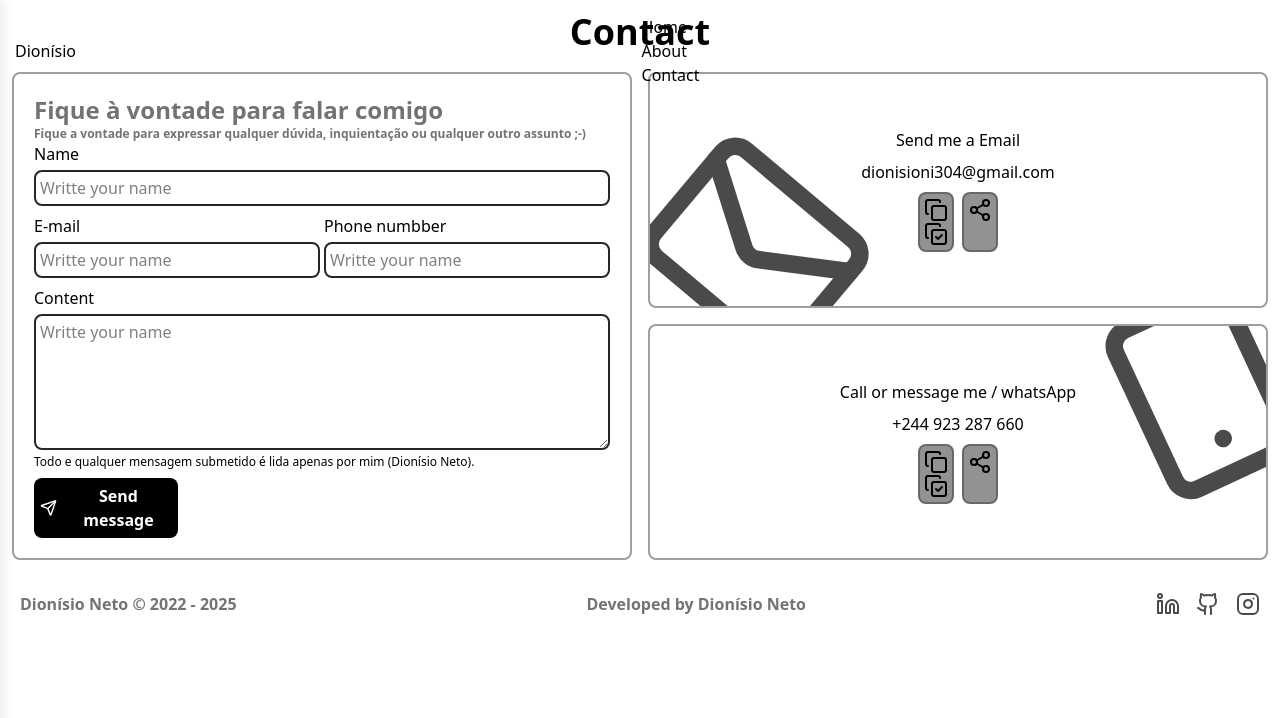
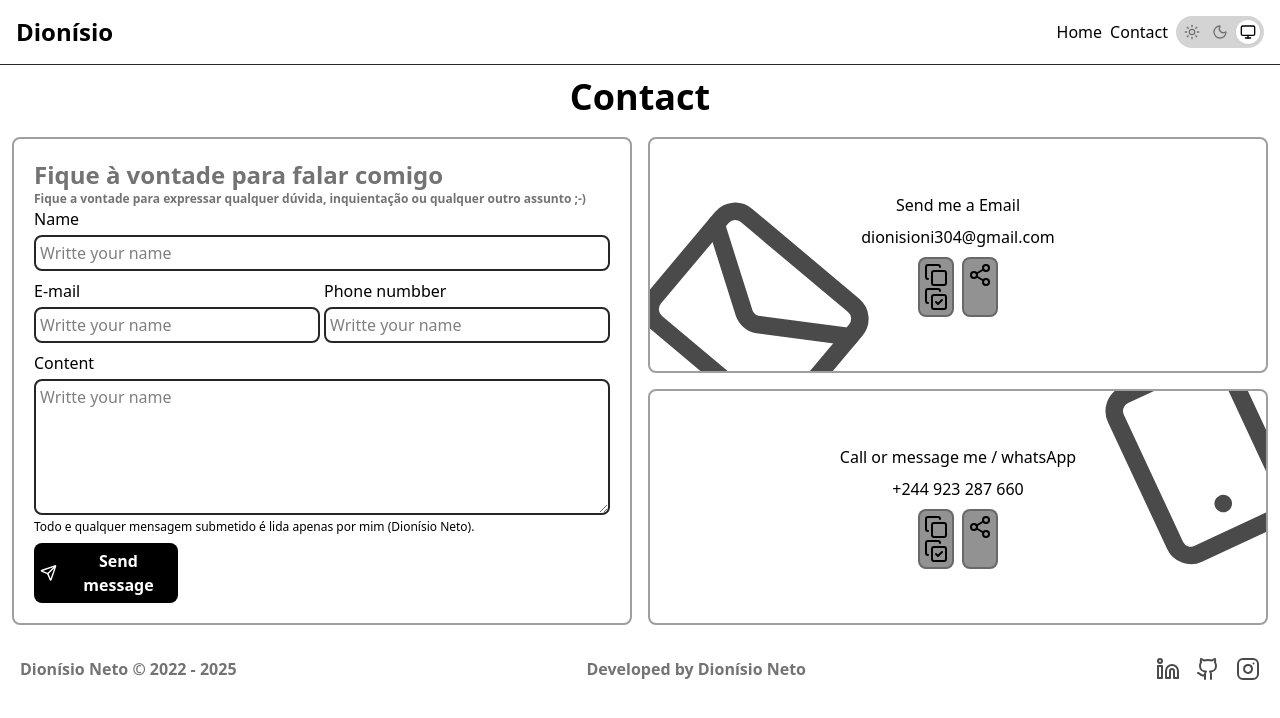
Before and after one commit to DionsioNeto/portfolio, a Vue app: page /contact in a window 1280 px wide. Shown: the top 718 px of the page. Built offline with nearby package versions, Linux system fonts and the light colour scheme.

Commit message:
The header done!

```diff
--- a/src/components/theHeader.vue
+++ b/src/components/theHeader.vue
@@ -1,179 +1,44 @@
-<script setup>
-import { ref, onMounted } from 'vue'
-import { RouterLink } from 'vue-router'
-import { faBars, faXmark } from '@fortawesome/free-solid-svg-icons'
-import { FontAwesomeIcon as Fa } from '@fortawesome/vue-fontawesome'
-
-const isSidebarOpen = ref(false)
-
-const toggleBarLateral = () => {
-  isSidebarOpen.value = !isSidebarOpen.value
-}
-
-onMounted(() => {
-  window.addEventListener("scroll", () => {
-    document.querySelector("header")?.classList.toggle("roll", window.scrollY > 0)
-  })
-})
+<script setup lang="ts">
+import { Moon, SunDim, Monitor, Sun } from 'lucide-vue-next';
+import { useAppearance } from '../useAppearance';
+const { appearance, updateAppearance } = useAppearance();
+const tabs = [
+    { value: 'light', Icon: Sun  },
+    { value: 'dark', Icon: Moon },
+    { value: 'system', Icon: Monitor },
+] as const;
 </script>
-
 <template>
-  <header>
-    <div class="logo">
-      <h1>Dionísio</h1>
-    </div>
-    <nav>
-      <ul>
-        <li><RouterLink to="/">Home</RouterLink></li>
-        <li><RouterLink to="/about">About</RouterLink></li>
-        <li><RouterLink to="/contact">Contact</RouterLink></li>
-      </ul>
-    </nav>
-    <div class="btn-responsive" @click="toggleBarLateral">
-        <fa icon="equals" />
-    </div>
-  </header>
-
-  <aside :class="{ open: isSidebarOpen }">
-    <div class="close-btn" @click="toggleBarLateral">
-      <Fa :icon="faXmark" />
-    </div>
-    <nav>
-      <ul>
-        <li><RouterLink to="/">Home</RouterLink></li>
-        <li><RouterLink to="/about">About</RouterLink></li>
-        <li><RouterLink to="/contact">Contact</RouterLink></li>
-      </ul>
-    </nav>
-  </aside>
-
-  <div v-if="isSidebarOpen" class="overlay" @click="toggleBarLateral" />
-</template>
-
-<style scoped>
-/* Header fixo no topo */
-header {
-  background-color: var(--bg-secondary);
-  display: flex;
-  justify-content: space-between;
-  align-items: center;
-  position: fixed;
-  width: 100%;
-  z-index: 10;
-  padding: 15px;
-  transition: background-color 0.3s;
-}
-
-header.roll {
-  box-shadow: 0 2px 10px rgba(0, 0, 0, 0.1);
-}
-
-/* Botão hamburguer */
-.btn-responsive {
-  cursor: pointer;
-  font-size: 24px;
-}
-
-/* Menu lateral */
-aside {
-  position: fixed;
-  top: 0;
-  left: -250px;
-  width: 250px;
-  height: 100vh;
-  background-color: var(--bg-secondary);
-  padding: 20px;
-  box-shadow: 2px 0 12px rgba(0, 0, 0, 0.1);
-  transition: left 0.3s ease;
-  z-index: 100;
-}
-
-aside.open {
-  left: 0;
-}
-
-aside .close-btn {
-  display: flex;
-  justify-content: flex-end;
-  font-size: 24px;
-  cursor: pointer;
-  margin-bottom: 20px;
-}
-
-aside nav ul {
-  list-style: none;
-  padding: 0;
-}
-
-aside nav ul li {
-  margin: 15px 0;
-}
-
-aside nav ul li a {
-  text-decoration: none;
-  color: inherit;
-  font-weight: bold;
-}
-
-/* Overlay para escurecer o fundo */
-.overlay {
-  position: fixed;
-  top: 0;
-  left: 0;
-  width: 100%;
-  height: 100%;
-  background: rgba(0, 0, 0, 0.4);
-  z-index: 50;
-}
-</style>
-
-
-
-<!-- <script>
-    window.addEventListener("scroll",  () => {
-        document.querySelector("header").classList.toggle("roll", window.scrollY > 0)
-    })
-</script>
-
-<template>
-    <header>
-        <div class="logo">
-            <h1>Dionísio</h1>
-        </div>
-        <nav>
-            <ul>
-                <li class="active">
+  <header class="w-full border-b-1 border-b-neutral-800">
+    <div class="container m-auto flex justify-between p-4 items-center">
+      <div class="font-black text-2xl">Dionísio</div>
+      <div class="">
+        <ul class="flex items-center gap-2">
+          <li>
             <RouterLink to="/">Home</RouterLink>
-                </li>
-                <li>
-                    <RouterLink to="/about">About</RouterLink>
           </li>
           <li>
             <RouterLink to="/contact">Contact</RouterLink>
           </li>
+          <li>
+            <div class="inline-flex gap-1 rounded-full p-1 bg-neutral-300 dark:bg-neutral-800">
+              <button
+                  v-for="{ value, Icon } in tabs"
+                  :key="value"
+                  @click="updateAppearance(value)"
+                  :class="[
+                      'flex items-center justify-center rounded-full w-6 h-6 transition-colors',
+                      appearance === value
+                          ? 'bg-white shadow-xs dark:bg-neutral-700 dark:text-neutral-100'
+                          : 'text-neutral-500 hover:bg-neutral-200/60 hover:text-black dark:text-neutral-400 dark:hover:bg-neutral-700/60',
+                  ]"
+              >
+                  <component :is="Icon" class="h-4 w-4" />
+              </button>
+            </div>
+          </li>
         </ul>
-        </nav>
-        <div class="btn-responsive" @click="toggleBarLateral">
-            <fa icon="equals" />
+      </div>
     </div>
   </header>
 </template>
-
-<style>
-   header{
-    background-color: var(--bg-secondary);
-    display: flex;
-    justify-content: space-between;
-    align-items: center;
-    position: fixed;
-    width: 100%;
-    z-index: 1;
-    padding: 15px;
-   }
-
-   header nav ul {
-    display: flex;
-    align-items: center;
-    gap: 10px;
-   }
-</style> -->
```
Lines whose indentation alone changed are shown as unchanged.
